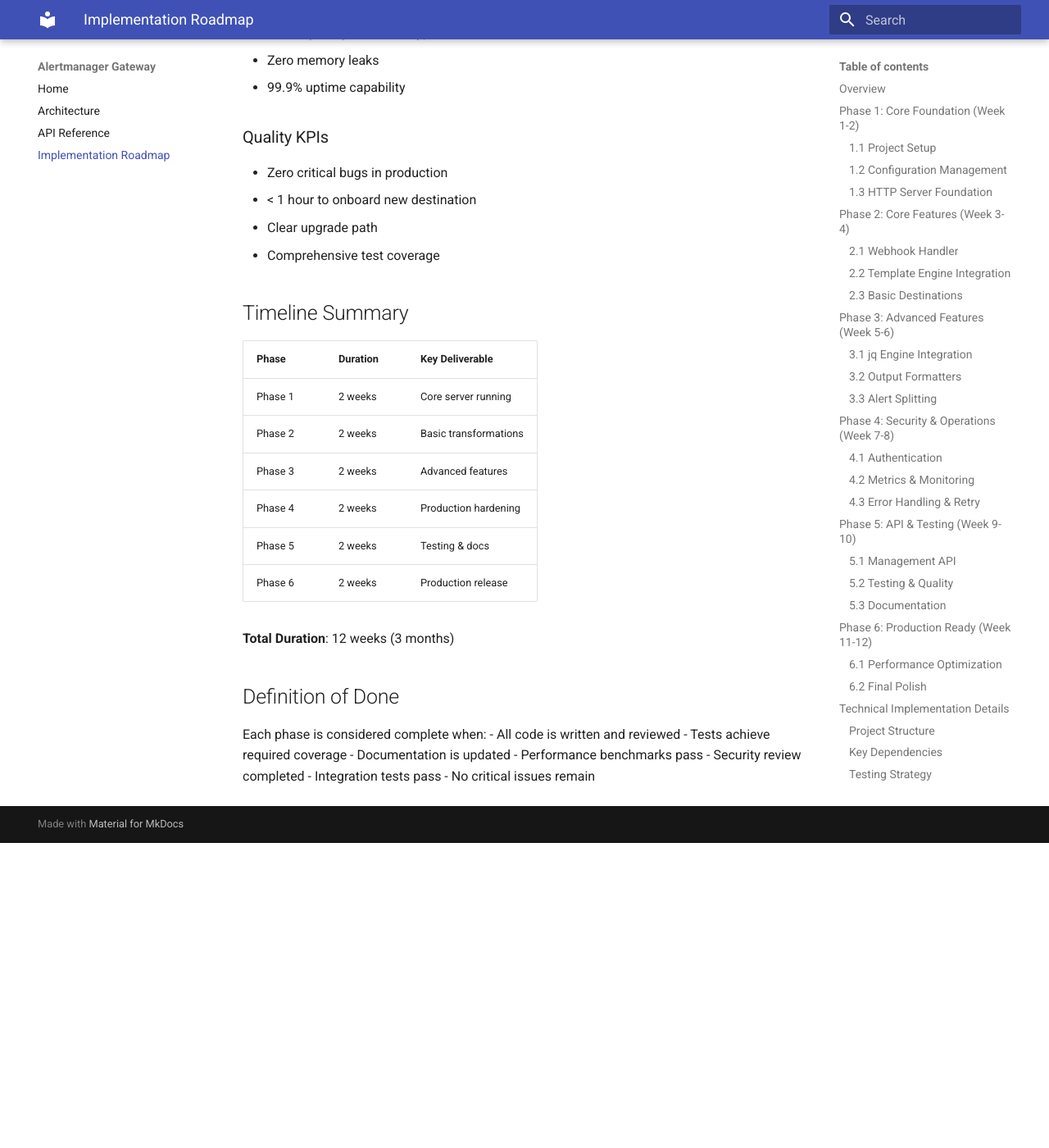
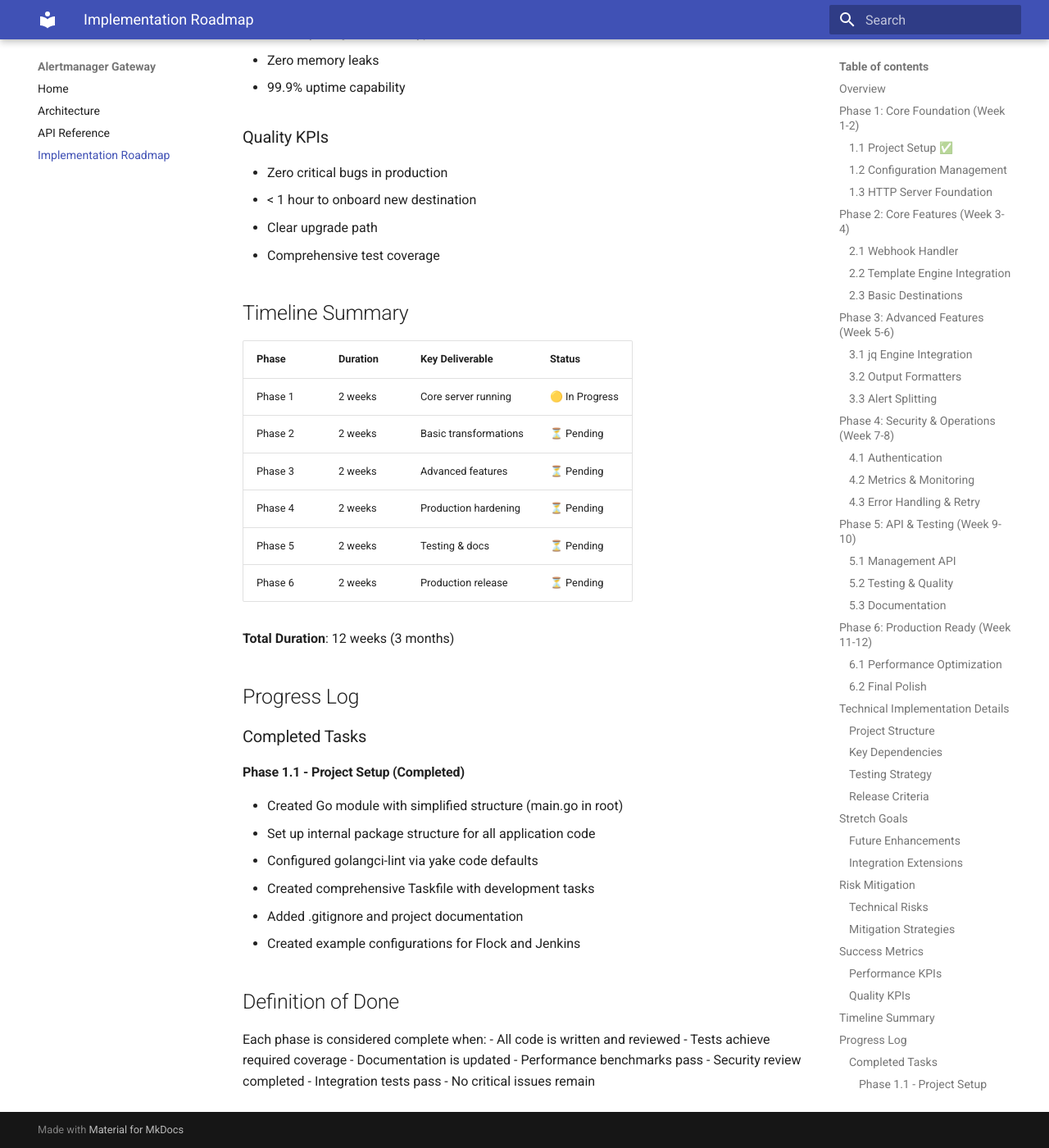
Before and after one commit to vitalvas/alertmanager-gateway, an MkDocs documentation site: the page built from docs/docs/roadmap.md, in a window 1280 px wide and 1400 px high, scrolled down 7435 px. Shown: the whole window at 82% size. Built offline with MkDocs 1.6.1 and Material for MkDocs 9.7.7, drawn with Linux system fonts in a browser that asks for light colours; before the commit the page ends 8463 px from its top, so only the background shows below that; some of the changed text lies outside the part shown.

Commit message:
docs: update roadmap to show Phase 1.1 completed
- Mark all Phase 1.1 tasks as completed
- Add status column to timeline summary
- Add progress log section to track completed work
- Document simplified project structure decision

```diff
--- a/docs/docs/roadmap.md
+++ b/docs/docs/roadmap.md
@@ -6,11 +6,11 @@ This document outlines the implementation plan for the Alertmanager Gateway, org
 
 ## Phase 1: Core Foundation (Week 1-2)
 
-### 1.1 Project Setup
-- [ ] Initialize Go module structure
-- [ ] Set up project layout following Go standards
-- [ ] Execute 'yake code defaults' for linting setup
-- [ ] Create Taskfile for common tasks
+### 1.1 Project Setup ✅
+- [x] Initialize Go module structure
+- [x] Set up project layout following Go standards
+- [x] Execute 'yake code defaults' for linting setup
+- [x] Create Taskfile for common tasks
 
 ### 1.2 Configuration Management
 - [ ] Implement YAML configuration parser
@@ -239,16 +239,28 @@ alertmanager-gateway/
 
 ## Timeline Summary
 
-| Phase | Duration | Key Deliverable |
-|-------|----------|-----------------|
-| Phase 1 | 2 weeks | Core server running |
-| Phase 2 | 2 weeks | Basic transformations |
-| Phase 3 | 2 weeks | Advanced features |
-| Phase 4 | 2 weeks | Production hardening |
-| Phase 5 | 2 weeks | Testing & docs |
-| Phase 6 | 2 weeks | Production release |
+| Phase | Duration | Key Deliverable | Status |
+|-------|----------|-----------------|---------|
+| Phase 1 | 2 weeks | Core server running | 🟡 In Progress |
+| Phase 2 | 2 weeks | Basic transformations | ⏳ Pending |
+| Phase 3 | 2 weeks | Advanced features | ⏳ Pending |
+| Phase 4 | 2 weeks | Production hardening | ⏳ Pending |
+| Phase 5 | 2 weeks | Testing & docs | ⏳ Pending |
+| Phase 6 | 2 weeks | Production release | ⏳ Pending |
 
 **Total Duration**: 12 weeks (3 months)
+
+## Progress Log
+
+### Completed Tasks
+
+#### Phase 1.1 - Project Setup (Completed)
+- Created Go module with simplified structure (main.go in root)
+- Set up internal package structure for all application code
+- Configured golangci-lint via yake code defaults
+- Created comprehensive Taskfile with development tasks
+- Added .gitignore and project documentation
+- Created example configurations for Flock and Jenkins
 
 ## Definition of Done
 
```
